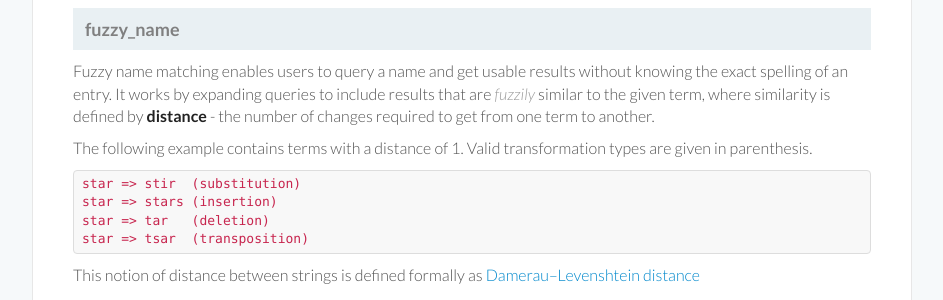
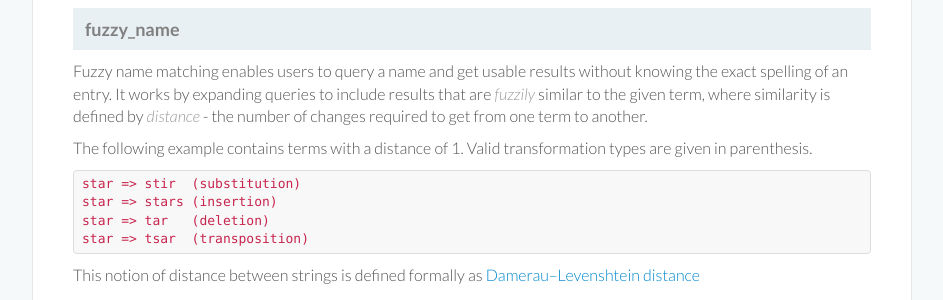
Before and after one commit to InternationalTradeAdministration/developerportal, a Jekyll site: the page built from _posts/v2/2015-02-24-csl.md, in a window 1280 px wide. Shown: the part 2856-3156 px from the top of the page, without its empty margins (288-1231 px from the left). Built offline with Jekyll 4.4.1, drawn with Linux system fonts in a browser that asks for light colours.

Commit message:
minor formattingwq change

```diff
--- a/_posts/v2/2015-02-24-csl.md
+++ b/_posts/v2/2015-02-24-csl.md
@@ -102,7 +102,7 @@ Searches against the **name** and **alt_names** fields.
 
 Fuzzy name matching enables users to query a name and get usable results without knowing the exact spelling of an entry.
 It works by expanding queries to include results that are *fuzzily* similar to the given term, where similarity
-is defined by **distance** - the number of changes required to get from one term to another.
+is defined by *distance* - the number of changes required to get from one term to another.
 
 The following example contains terms with a distance of 1. Valid transformation types are given in parenthesis.
 
```
